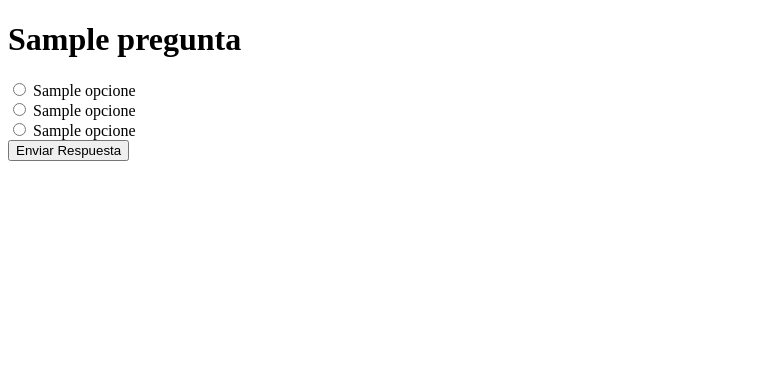
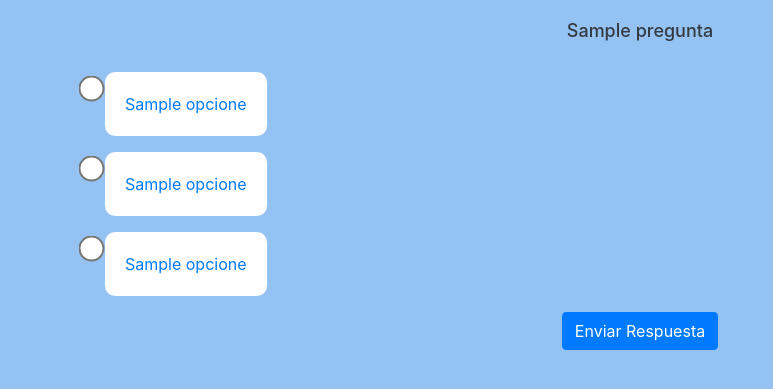
Before and after one commit to gonzalodeniz/app-tests, a Flask app: template src/templates/pregunta.html in a window 1280 px wide. Shown: the top 389 px of the page, without its empty margins (0-773 px from the left). Run offline with Flask 3, Linux system fonts and the light colour scheme; the template is opened without the code that fills it: most values are stand-ins (such as "Sample title", 1, 10 or a date in 2020); some libraries are stand-ins or nearby versions.

Commit message:
Aplica estilo y primera versión funcional.

```diff
--- a/src/app.py
+++ b/src/app.py
@@ -1,10 +1,10 @@
 from flask import Flask, render_template, request, redirect, url_for
 import random
+import json
 
 app = Flask(__name__)
 
 from preguntas.auxadm2024 import cuestionario
-
 
 @app.route('/')
 def index():
@@ -13,8 +13,8 @@ def index():
 
 @app.route('/pregunta/<tema>')
 def hacer_pregunta(tema):
-    preguntas = cuestionario[tema]
-    pregunta = random.choice(preguntas)
+    tema_con_preguntas = cuestionario[tema]
+    pregunta = random.choice(tema_con_preguntas['banco_de_preguntas'])
 
     return render_template('pregunta.html', tema=tema, pregunta=pregunta)
 
@@ -28,7 +28,7 @@ def verificar_respuesta():
     if respuesta_seleccionada == respuesta_correcta:
         resultado = "¡Correcto!"
     else:
-        resultado = f"Incorrecto. La respuesta correcta era: {request.form['respuesta_correcta_text']}"
+        resultado = f"Incorrecto"
 
     return render_template('resultado.html', resultado=resultado, tema=tema)
 
--- a/src/preguntas/auxadm2024.py
+++ b/src/preguntas/auxadm2024.py
@@ -1,7 +1,7 @@
 cuestionario = {
   "Tema 1":{
       "titulo":"El acto administrativo: Concepto, clases y elementos. Eficacia y validez de los actos    administrativos. Motivación, notificación y publicación. Nulidad y anulabilidad de los actos administrativos. Conversión, conservación y convalidación.",
-      "preguntas": [
+      "banco_de_preguntas": [
         {
           "pregunta": "De conformidad con lo establecido en el artículo 34 de la Ley 39/2015, de 1 de octubre, del Procedimiento Administrativo Común de las Administraciones Públicas, los actos administrativos que dicten las Administraciones Públicas, bien de oficio o a instancia del interesado, se producirán por el órgano competente:",
           "opciones": [
--- /dev/null
+++ b/src/static/css/styles.css
@@ -0,0 +1,41 @@
+body {
+    background-color: #94c3f3;
+}
+
+h1 {
+    margin-top: 20px;
+    margin-bottom: 30px;
+    color: #343a40;
+    font-size: large;
+}
+
+input[type="radio"] {
+    margin-top: 10px;
+    margin-bottom: 10px;
+    margin-right: 10px;
+    transform: scale(2);
+}
+
+
+.tema-lista a {
+    color: #007bff;
+    text-decoration: none;
+    transition: color 0.3s ease;
+}
+
+.tema-lista a:hover {
+    color: #0056b3;
+}
+
+.tema-lista li {
+    padding: 10px 0;
+}
+
+.respuesta {
+    color: #007bff;
+    text-decoration: none;
+    transition: color 0.3s ease;
+    background-color: white;
+    border-radius: 10px;
+    padding: 20px;
+}
--- a/src/templates/pregunta.html
+++ b/src/templates/pregunta.html
@@ -1,19 +1,43 @@
 <!DOCTYPE html>
-<html>
+<html lang="es">
     <head>
-    <title>Pregunta</title>
+        <meta charset="UTF-8">
+        <meta name="viewport" content="width=device-width, initial-scale=1.0">
+        <title>Cuestionario</title>
+        <link rel="icon" href="{{ url_for('static', filename='favicon.ico') }}" type="image/x-icon">
+        <!-- Bootstrap CSS -->
+        <link href="https://stackpath.bootstrapcdn.com/bootstrap/4.5.2/css/bootstrap.min.css" rel="stylesheet">
+        <!-- Custom CSS -->
+        <link rel="stylesheet" href="{{ url_for('static', filename='css/styles.css') }}">
+        <!-- Bootstrap JS and dependencies -->
+        <script src="https://code.jquery.com/jquery-3.5.1.slim.min.js"></script>
+        <script src="https://cdn.jsdelivr.net/npm/@popperjs/core@2.9.3/dist/umd/popper.min.js"></script>
+        <script src="https://stackpath.bootstrapcdn.com/bootstrap/4.5.2/js/bootstrap.min.js"></script>
     </head>
     <body>
-    <h1>{{ pregunta['pregunta'] }}</h1>
+        <div class="container">
+            <h1 class="text-center">{{ pregunta['pregunta'] }}</h1>
             <form action="{{ url_for('verificar_respuesta') }}" method="post">
+                <div class="row">
                     {% for i in range(3) %}
-        <input type="radio" name="opcion" value="{{ i }}"> {{ pregunta['opciones'][i] }}<br>
+                    <div class="col-12 mb-3">
+                        <div class="form-check">
+                            <input class="form-check-input respuesta" type="radio" name="opcion" id="opcion{{ i }}" value="{{ i }}">
+                            <label class="form-check-label respuesta" for="opcion{{ i }}">
+                                {{ pregunta['opciones'][i] }}
+                            </label>
+                        </div>
+                    </div>
                     {% endfor %}
+                </div>
                 <input type="hidden" name="tema" value="{{ tema }}">
                 <input type="hidden" name="pregunta" value="{{ pregunta['pregunta'] }}">
                 <input type="hidden" name="respuesta_correcta" value="{{ pregunta['respuesta_correcta'] }}">
                 <input type="hidden" name="respuesta_correcta_text" value="{{ pregunta['opciones'][pregunta['respuesta_correcta']] }}">
-        <input type="submit" value="Enviar Respuesta">
+                <div class="text-center">
+                    <input type="submit" class="btn btn-primary" value="Enviar Respuesta">
+                </div>
             </form>
+        </div>
     </body>
 </html>
```
Also changed, not shown: src/css/styles.css (deleted, +0 -22 lines), src/templates/index.html (+6 -6 lines), src/templates/resultado.html (+21 -8 lines), src/static/favicon.ico (added). Lines whose indentation alone changed are shown as unchanged.
